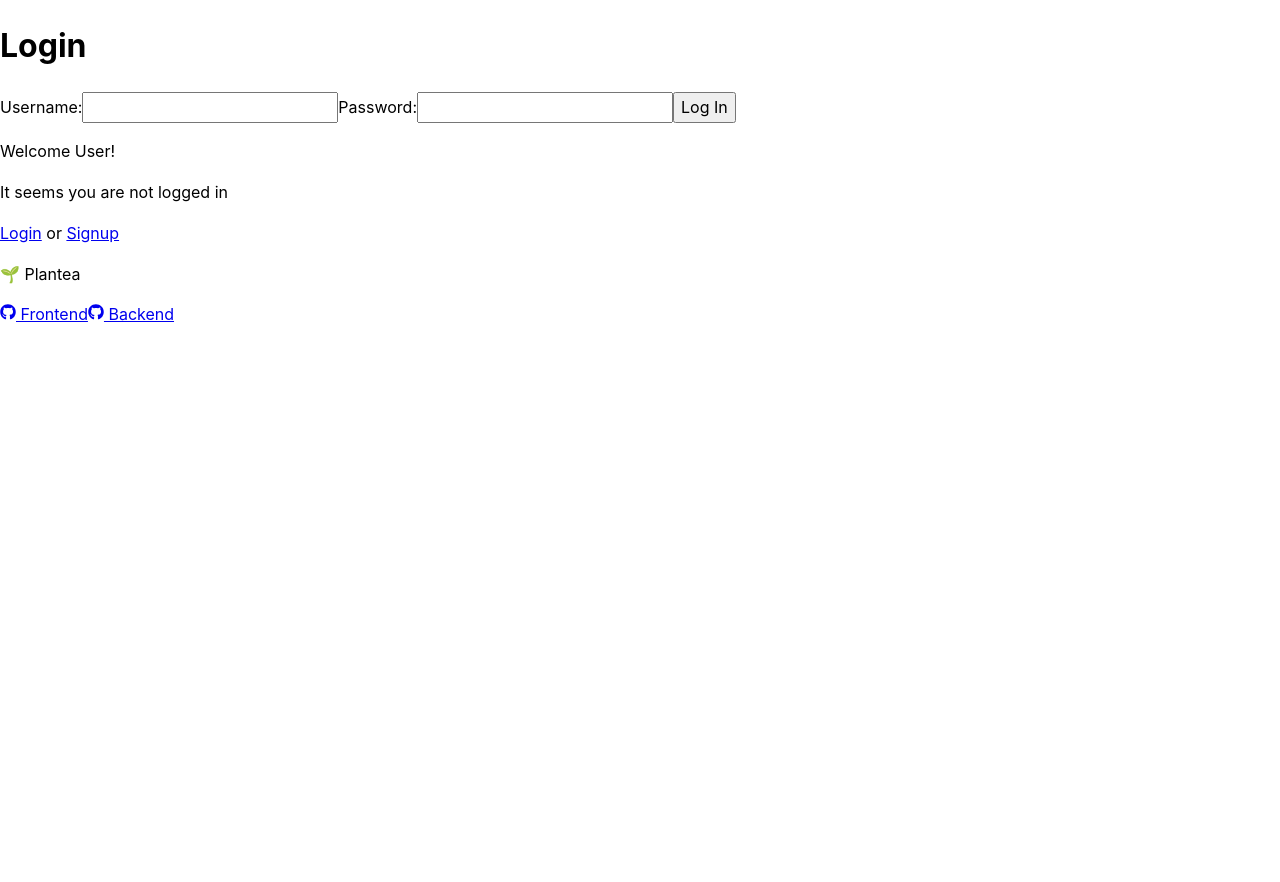
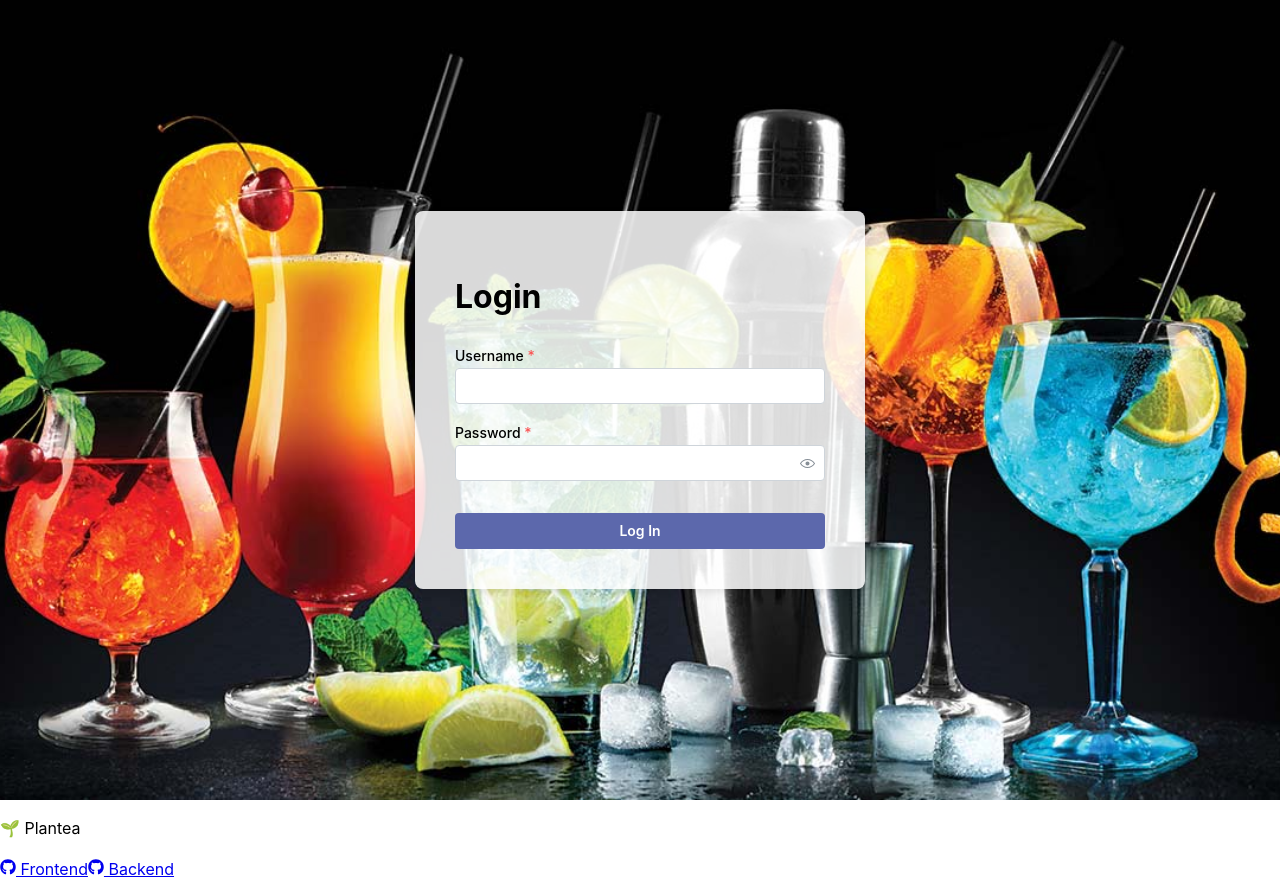
Before and after one commit to minecet/coctailnotes-frontend, a React (Vite) app in the folder coctailNotesApp/: page / in a window 1280 px wide. Both pictures are taken after a click on the button "Login". Before the commit the page ends 800 px from the top, so only its background shows below. Built offline with nearby package versions, Linux system fonts and the light colour scheme.

Commit message:
styling introduced to several components. flow from initial login to authForm component corrected

```diff
--- a/coctailNotesApp/package.json
+++ b/coctailNotesApp/package.json
@@ -11,6 +11,7 @@
   },
   "dependencies": {
     "@mantine/core": "^7.16.3",
+    "@mantine/form": "^7.16.3",
     "@mantine/hooks": "^7.16.3",
     "navigate": "^0.3.6",
     "react": "^19.0.0",
--- a/coctailNotesApp/src/components/AuthForm.tsx
+++ b/coctailNotesApp/src/components/AuthForm.tsx
@@ -1,11 +1,12 @@
-import { useState, ChangeEvent, FormEvent } from "react";
-//import "../assets/Forms.css";
+import { useForm } from "@mantine/form";
+import { TextInput, PasswordInput, Button } from "@mantine/core";
 
 interface AuthFormProps {
   submitCallback: (formData: FormData) => void;
   isSignup: boolean;
   fields: { name: string; label: string; type?: string; required: boolean }[];
   buttonLabel: string;
+  initialValues?: Partial<FormData>; // Ensure optional values
 }
 
 interface FormData {
@@ -16,77 +17,48 @@ interface FormData {
   surname?: string;
 }
 
-const AuthForm: React.FC<AuthFormProps> = ({ isSignup, submitCallback}) => {
-  const [formData, setFormData] = useState<FormData>(
-    isSignup
-      ? { username: "", password: "", email: "", firstName: "", surname: "" }
-      : { username: "", password: "" }
-  );
-
-  const handleInputChange = (e: ChangeEvent<HTMLInputElement>) => {
-    const { name, value } = e.target;
-    setFormData((prev) => ({ ...prev, [name]: value }));
-  };
-
-  const handleSubmit = (e: FormEvent) => {
-    e.preventDefault();
-    submitCallback(formData);
-  };
+const AuthForm: React.FC<AuthFormProps> = ({
+  isSignup,
+  submitCallback,
+  fields,
+  buttonLabel,
+  initialValues = {}, // Ensure initialValues is never undefined
+}) => {
+  const form = useForm<FormData>({
+    initialValues: {
+      username: initialValues.username || "",
+      password: initialValues.password || "",
+      email: initialValues.email || "",
+      firstName: initialValues.firstName || "",
+      surname: initialValues.surname || "",
+    },
+  });
 
   return (
-    <form onSubmit={handleSubmit}>
-      <label>
-        Username:
-        <input
-          name="username"
-          value={formData.username}
-          onChange={handleInputChange}
-          required
-        />
-      </label>
-      <label>
-        Password:
-        <input
-          name="password"
-          type="password"
-          value={formData.password}
-          onChange={handleInputChange}
-          required
-        />
-      </label>
-      {isSignup && (
-        <div>
-          <label>
-            Email:
-            <input
-              name="email"
-              type="email"
-              value={formData.email || ""}
-              onChange={handleInputChange}
-              required
-            />
-          </label>
-          <label>
-            First Name:
-            <input
-              name="firstName"
-              value={formData.firstName || ""}
-              onChange={handleInputChange}
-              required
-            />
-          </label>
-          <label>
-            Last Name:
-            <input
-              name="surname"
-              value={formData.surname || ""}
-              onChange={handleInputChange}
-              required
-            />
-          </label>
-        </div>
+    <form onSubmit={form.onSubmit(submitCallback)}>
+      {fields.map((field) =>
+        field.name === "password" ? (
+          <PasswordInput
+            key={field.name}
+            label={field.label}
+            {...form.getInputProps(field.name as keyof FormData)}
+            required={field.required}
+            mt="md"
+          />
+        ) : (
+          <TextInput
+            key={field.name}
+            label={field.label}
+            {...form.getInputProps(field.name as keyof FormData)}
+            required={field.required}
+            mt="md"
+          />
+        )
       )}
-      <button type="submit">{isSignup ? "Sign Up" : "Log In"}</button>
+
+      <Button type="submit" fullWidth mt="xl">
+        {buttonLabel}
+      </Button>
     </form>
   );
 };
--- a/coctailNotesApp/src/components/Sidebar.tsx
+++ b/coctailNotesApp/src/components/Sidebar.tsx
@@ -1,15 +1,22 @@
-import { useContext } from "react";
+import { useContext, useEffect } from "react";
 import { SessionContext } from "../contexts/SessionContext";
-import { Link } from "react-router-dom";
+import { Link,useNavigate } from "react-router-dom";
 
 const Sidebar = () => {
   const sessionContext = useContext(SessionContext);
+  const navigate = useNavigate();
+
 
   if (!sessionContext) {
     throw new Error("Sidebar must be used within a SessionContextProvider");
   }
 
   const { isAuthenticated, user, logout, isLoading } = sessionContext;
+  useEffect(() => {
+    if (!isAuthenticated) {
+      navigate("/");
+    }
+  }, [isAuthenticated]);
 
   if (isLoading) {
     return <p>Loading user...</p>;
@@ -46,17 +53,12 @@ const Sidebar = () => {
           </li>
         </ul>
       </nav>
-      <button className="log-btn" onClick={logout}>
+      <button className="log-btn" onClick={logout}
+      >
         Log out
       </button>
     </div>
-  ) : (
-    <div className="sidebar">
-      <p>Welcome User!</p>
-      <p>It seems you are not logged in</p>
-      <Link to="/login">Login</Link> or <Link to="/signup">Signup</Link>
-    </div>
-  );
+  ) : null
 };
 
 export default Sidebar;
--- a/coctailNotesApp/src/contexts/SessionContext.tsx
+++ b/coctailNotesApp/src/contexts/SessionContext.tsx
@@ -1,6 +1,6 @@
 import { createContext, useEffect, useState, useCallback, ReactNode} from "react";
+import { User } from "../types/user";
 
-import { User } from "../types/user";
 
 interface SessionContextType {
   token: string | null;
--- a/coctailNotesApp/src/pages/AuthenticationImage.tsx
+++ b/coctailNotesApp/src/pages/AuthenticationImage.tsx
@@ -1,4 +1,5 @@
 import { useNavigate } from "react-router-dom";
+import { useState } from "react";
 
 import {
     Anchor,
@@ -13,7 +14,13 @@ import {
 
 function AuthenticationImage() {
   const navigate = useNavigate();
+  const [username, setUsername] = useState("");
+  const [password, setPassword] = useState("");
+  const handleLoginClick = () => {
+    console.log(username)
 
+    navigate("/login", { state: { username, password } });
+  };
     return (
       <div className={classes.wrapper}>
         <Paper className={classes.form} radius={0} p={30}>
@@ -21,9 +28,11 @@ function AuthenticationImage() {
             Welcome back to Coctail Notes!
           </Title>
 
-          <TextInput label="Username" placeholder="username" size="md" />
-          <PasswordInput label="Password" placeholder="Your password" mt="md" size="md" />
-          <Button fullWidth mt="xl" size="md" onClick={() => navigate("/login")}>
+          <TextInput label="Username" placeholder="username" size="md" value={username}
+              onChange={(e) => setUsername(e.target.value)} />
+          <PasswordInput label="Password" placeholder="Your password" mt="md" size="md" value={password}
+              onChange={(e) => setPassword(e.target.value)} />
+          <Button fullWidth mt="xl" size="md" onClick={handleLoginClick}>
             Login
 
           </Button>
--- /dev/null
+++ b/coctailNotesApp/src/pages/LoginPage.module.css
@@ -0,0 +1,26 @@
+.wrapper {
+  display: flex;
+  justify-content: center;
+  align-items: center;
+  min-height: 100vh;
+  background-size: cover;
+  background-position: center;
+  background-image: url(/Cocktails.jpg); /* Ensure correct image path */
+  padding: 20px;
+}
+
+  .form {
+    background: rgba(255, 255, 255, 0.85);
+    border-radius: 8px;
+    padding: 40px;
+    box-shadow: 0px 4px 10px rgba(0, 0, 0, 0.1);
+    width: 100%;
+    max-width: 450px; /* Match login page */
+}
+
+  .title {
+    color: light-dark(var(--mantine-color-black), var(--mantine-color-white));
+    font-family:
+      Greycliff CF,
+      var(--mantine-font-family);
+  }
--- a/coctailNotesApp/src/pages/LoginPage.tsx
+++ b/coctailNotesApp/src/pages/LoginPage.tsx
@@ -1,6 +1,9 @@
-import { useContext } from "react";
+import { useContext, useEffect } from "react";
+import { useLocation, useNavigate } from "react-router-dom";
+
 import AuthForm from "../components/AuthForm";
 import { SessionContext } from "../contexts/SessionContext";
+import classes from "./LoginPage.module.css"; // Import styles
 
 interface LoginCredentials {
   username: string;
@@ -9,6 +12,16 @@ interface LoginCredentials {
 
 const LoginPage = () => {
   const sessionContext = useContext(SessionContext);
+  const location = useLocation(); // Get passed state
+  const navigate = useNavigate();
+
+    // Automatically login if credentials were passed
+    useEffect(() => {
+      if (location.state?.username && location.state?.password) {
+        handleLogin(location.state as LoginCredentials);
+      }
+    }, [location.state]);
+
 
   if (!sessionContext) {
     throw new Error("LoginPage must be used within a SessionContextProvider");
@@ -17,6 +30,8 @@ const LoginPage = () => {
   const {setToken, setUser } = sessionContext;
 
   const handleLogin = async (credentials: LoginCredentials) => {
+    console.log("Sending login request with:", credentials); // Log the payload
+
     try {
       const response = await fetch(
         `${import.meta.env.VITE_API_URL}/auth/login`,
@@ -25,7 +40,10 @@ const LoginPage = () => {
           headers: {
             "Content-Type": "application/json",
           },
-          body: JSON.stringify(credentials),
+          body: JSON.stringify({
+            username: credentials.username,
+            password: credentials.password,
+          }),
         }
       );
       if (response.status === 200) {
@@ -52,7 +70,11 @@ const LoginPage = () => {
 
   return (
     <>
-      <h1 className="h1">Login</h1>
+      <div className={classes.wrapper}>
+
+        <div className={classes.form}>
+        <h1 className={classes.title}>Login</h1>
+
         <AuthForm
           isSignup={false}
           submitCallback={(formData) => handleLogin(formData as LoginCredentials)}
@@ -65,8 +87,14 @@ const LoginPage = () => {
               required: true,
             },
           ]}
+          initialValues={{
+            username: location.state?.username || "",
+            password: location.state?.password || "",
+          }}
           buttonLabel="Log In"
         />
+      </div>
+    </div>
     </>
   );
 };
--- /dev/null
+++ b/coctailNotesApp/src/pages/Signup.module.css
@@ -0,0 +1,26 @@
+.wrapper {
+  display: flex;
+  justify-content: center;
+  align-items: center;
+  min-height: 100vh;
+  background-size: cover;
+  background-position: center;
+  background-image: url(/Cocktails.jpg); /* Ensure correct image path */
+  padding: 20px;
+}
+
+  .form {
+    background: rgba(255, 255, 255, 0.85);
+    border-radius: 8px;
+    padding: 40px;
+    box-shadow: 0px 4px 10px rgba(0, 0, 0, 0.1);
+    width: 100%;
+    max-width: 450px; /* Match login page */
+}
+
+  .title {
+    color: light-dark(var(--mantine-color-black), var(--mantine-color-white));
+    font-family:
+      Greycliff CF,
+      var(--mantine-font-family);
+  }
--- a/coctailNotesApp/src/pages/SignupPage.tsx
+++ b/coctailNotesApp/src/pages/SignupPage.tsx
@@ -1,5 +1,6 @@
 import AuthForm from "../components/AuthForm";
 import { useNavigate } from "react-router-dom";
+import classes from "./Signup.module.css"; // Import styles
 
 interface SignupCredentials {
   username: string;
@@ -38,8 +39,10 @@ const SignupPage = () => {
   };
 
   return (
-    <div>
-      <h1 className="h1">Sign Up</h1>
+    <div className={classes.wrapper}>
+
+      <div className={classes.form}>
+        <h1 className={classes.title}>Sign Up</h1>
       <AuthForm
         isSignup={true}
         submitCallback={(formData) => handleSignup(formData as SignupCredentials)}
@@ -52,6 +55,8 @@ const SignupPage = () => {
         ]}
         buttonLabel="Sign Up"
       />
+      </div>
+
     </div>
   );
 };
```
Also changed, not shown: coctailNotesApp/src/pages/ProfilePage.module.css (added, +125 -0 lines), coctailNotesApp/src/pages/ProfilePage.tsx (+16 -43 lines), coctailNotesApp/src/pages/RandomCoctails.tsx (added, +74 -0 lines), 2 other files (tests, documents, lock files or other folders). Lines whose indentation alone changed are shown as unchanged.
